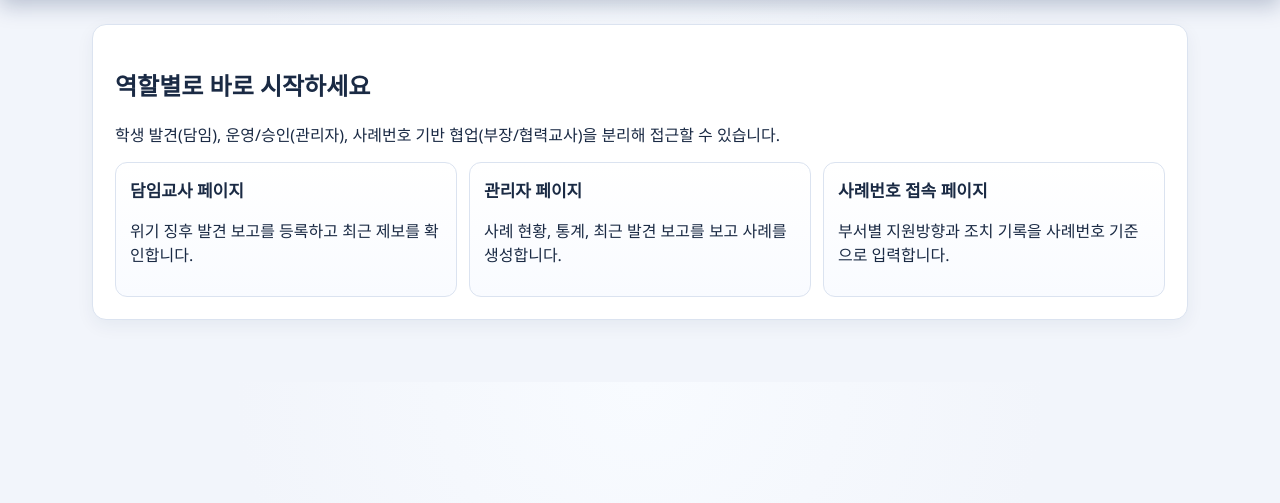
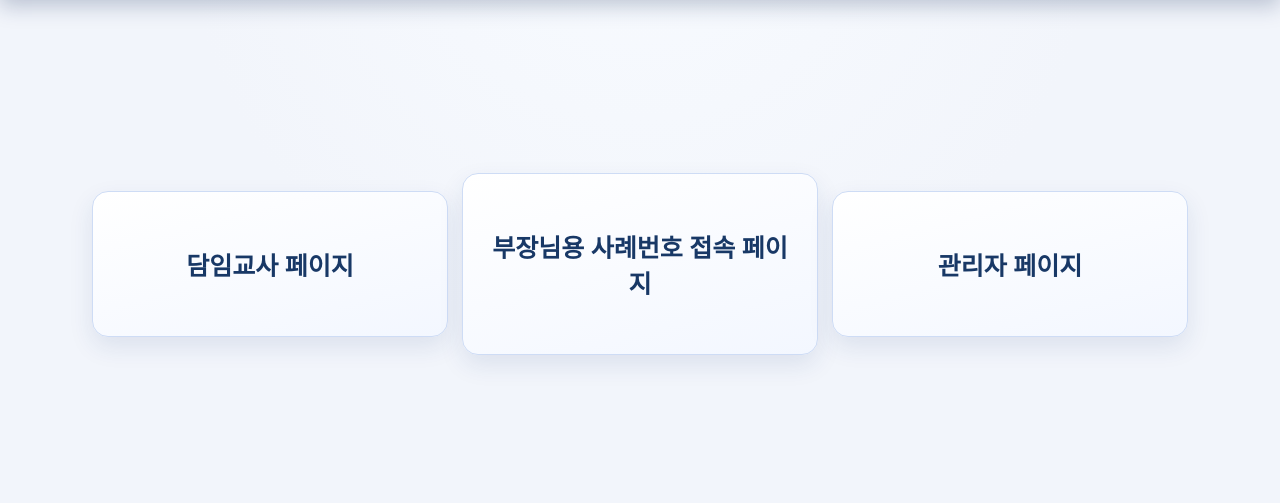
Before and after one commit to ParkJhyeonC/escape, a Flask app: page / in a window 1280 px wide. Shown: the part 112-615 px from the top of the page. Run offline with Flask 3, Linux system fonts and the light colour scheme.

```diff
--- a/app.py
+++ b/app.py
@@ -198,10 +198,7 @@ def homeroom_page() -> str:
         flash("담임교사 발견 보고가 접수되었습니다.")
         return redirect(url_for("homeroom_page"))
 
-    reports = db.execute(
-        "SELECT * FROM discoveries ORDER BY datetime(created_at) DESC LIMIT 20"
-    ).fetchall()
-    return render_template("homeroom.html", risk_options=RISK_OPTIONS, reports=reports)
+    return render_template("homeroom.html", risk_options=RISK_OPTIONS)
 
 
 @app.route("/cases/new", methods=["GET", "POST"])
@@ -257,22 +254,6 @@ def case_detail(case_number: str) -> str:
             )
             db.commit()
             flash("상태가 변경되었습니다.")
-        elif action == "add_assignment":
-            db.execute(
-                """
-                INSERT INTO assignments (case_id, role_name, assignee, due_date, task_status)
-                VALUES (?, ?, ?, ?, ?)
-                """,
-                (
-                    case["id"],
-                    request.form["role_name"],
-                    request.form.get("assignee", ""),
-                    request.form.get("due_date", ""),
-                    "요청됨",
-                ),
-            )
-            db.commit()
-            flash("역할 분담이 추가되었습니다.")
         elif action == "add_record":
             db.execute(
                 """
@@ -307,9 +288,6 @@ def case_detail(case_number: str) -> str:
             flash("부서 지원방향이 등록되었습니다.")
         return redirect(url_for("case_detail", case_number=case_number))
 
-    assignments = db.execute(
-        "SELECT * FROM assignments WHERE case_id = ? ORDER BY id DESC", (case["id"],)
-    ).fetchall()
     records = db.execute(
         "SELECT * FROM records WHERE case_id = ? ORDER BY datetime(created_at) DESC", (case["id"],)
     ).fetchall()
@@ -320,7 +298,6 @@ def case_detail(case_number: str) -> str:
     return render_template(
         "case_detail.html",
         case=case,
-        assignments=assignments,
         records=records,
         directions=directions,
         status_options=STATUS_OPTIONS,
--- a/static/style.css
+++ b/static/style.css
@@ -14,21 +14,18 @@ body { font-family: 'Malgun Gothic', 'Segoe UI', Arial, sans-serif; margin: 0; b
 header h1 { margin: 0 0 10px; font-size: 22px; letter-spacing: -.3px; }
 nav { display: flex; flex-wrap: wrap; gap: 8px; }
 nav a { color: #fff; text-decoration: none; font-weight: 700; padding: 7px 11px; border-radius: 999px; background: rgba(255,255,255,.14); }
-nav a:hover { background: rgba(255,255,255,.24); }
 main { max-width: 1120px; margin: 24px auto; padding: 0 12px 24px; }
 .card { background: var(--card); border: 1px solid var(--line); border-radius: 14px; padding: 16px; margin-bottom: 14px; box-shadow: 0 6px 18px rgba(19,45,91,.06); }
-.hero { padding: 22px; }
-.quick-grid { display: grid; grid-template-columns: repeat(auto-fit, minmax(220px, 1fr)); gap: 12px; margin-top: 14px; }
-.quick-card { display: block; border: 1px solid var(--line); border-radius: 12px; padding: 14px; text-decoration: none; color: var(--text); background: linear-gradient(180deg, #fff, #f9fbff); }
-.quick-card:hover { border-color: #b8caeb; transform: translateY(-1px); }
-.quick-card h3 { margin: 0 0 6px; font-size: 17px; }
+.narrow-card { max-width: 920px; margin-left: auto; margin-right: auto; }
+.home-grid-only { min-height: 60vh; display: grid; grid-template-columns: repeat(3, minmax(180px, 1fr)); gap: 14px; align-items: center; }
+.home-tile { background: linear-gradient(165deg, #ffffff, #f3f7ff); border: 1px solid #cedcf5; border-radius: 16px; padding: 54px 18px; font-size: 25px; font-weight: 800; text-align: center; text-decoration: none; color: #183866; box-shadow: 0 10px 24px rgba(28, 61, 117, .10); }
+.home-tile:hover { transform: translateY(-2px); border-color: #aac2eb; }
 .flash-list { list-style: none; padding: 0; }
 .flash-list li { background: #e8f2ff; border-left: 4px solid #3576c9; padding: 10px; margin-bottom: 8px; border-radius: 8px; }
 .stats-grid { display: grid; grid-template-columns: repeat(auto-fit, minmax(130px, 1fr)); gap: 10px; }
 .stats-grid div { background: #f7faff; border: 1px solid #d8e5fd; border-radius: 10px; padding: 10px; display: flex; flex-direction: column; gap: 6px; }
 .row-between { display: flex; justify-content: space-between; align-items: center; gap: 10px; }
 .btn-link { text-decoration: none; color: #fff; background: var(--primary); padding: 8px 12px; border-radius: 8px; font-weight: 700; }
-.btn-link:hover { background: var(--primary-dark); }
 table { width: 100%; border-collapse: collapse; background: #fff; }
 th, td { border-bottom: 1px solid #edf1f8; padding: 9px; text-align: left; font-size: 14px; vertical-align: top; }
 th { color: #324a74; background: #fbfcff; }
@@ -38,6 +35,18 @@ th { color: #324a74; background: #fbfcff; }
 .inline-form { display: flex; flex-wrap: wrap; gap: 10px; align-items: end; }
 input, select, textarea, button { padding: 9px; border: 1px solid #ccd5e4; border-radius: 8px; font-size: 14px; background: #fff; }
 button { background: var(--primary); color: #fff; border: none; cursor: pointer; font-weight: 700; }
-button:hover { background: var(--primary-dark); }
 .record-list { padding-left: 18px; }
 .helper { font-size: 13px; color: var(--muted); margin: 4px 0 0; }
+
+@media (max-width: 980px) {
+  .home-grid-only { grid-template-columns: 1fr; min-height: auto; }
+  .home-tile { padding: 32px 14px; font-size: 22px; }
+}
+
+@media print {
+  .top-header, .flash-list, .print-hide, nav { display: none !important; }
+  body { background: #fff; }
+  main { margin: 0; max-width: 100%; padding: 0; }
+  .card { box-shadow: none; border: 1px solid #bbb; page-break-inside: avoid; margin-bottom: 10px; }
+  .print-header { border: 2px solid #666; }
+}
--- a/templates/home.html
+++ b/templates/home.html
@@ -1,21 +1,8 @@
 {% extends 'base.html' %}
 {% block content %}
-<section class="hero card">
-  <h2>역할별로 바로 시작하세요</h2>
-  <p>학생 발견(담임), 운영/승인(관리자), 사례번호 기반 협업(부장/협력교사)을 분리해 접근할 수 있습니다.</p>
-  <div class="quick-grid">
-    <a class="quick-card" href="{{ url_for('homeroom_page') }}">
-      <h3>담임교사 페이지</h3>
-      <p>위기 징후 발견 보고를 등록하고 최근 제보를 확인합니다.</p>
-    </a>
-    <a class="quick-card" href="{{ url_for('dashboard') }}">
-      <h3>관리자 페이지</h3>
-      <p>사례 현황, 통계, 최근 발견 보고를 보고 사례를 생성합니다.</p>
-    </a>
-    <a class="quick-card" href="{{ url_for('join_case') }}">
-      <h3>사례번호 접속 페이지</h3>
-      <p>부서별 지원방향과 조치 기록을 사례번호 기준으로 입력합니다.</p>
-    </a>
-  </div>
+<section class="home-grid-only">
+  <a class="home-tile" href="{{ url_for('homeroom_page') }}">담임교사 페이지</a>
+  <a class="home-tile" href="{{ url_for('join_case') }}">부장님용 사례번호 접속 페이지</a>
+  <a class="home-tile" href="{{ url_for('dashboard') }}">관리자 페이지</a>
 </section>
 {% endblock %}
```
Also changed, not shown: templates/case_detail.html (+9 -38 lines), templates/homeroom.html (+2 -22 lines), README.md.
